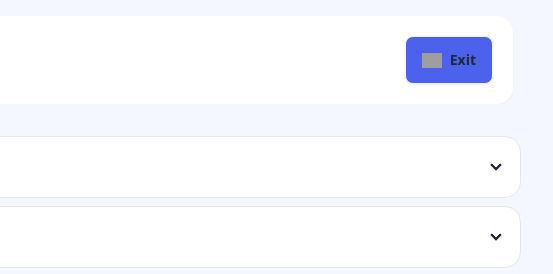
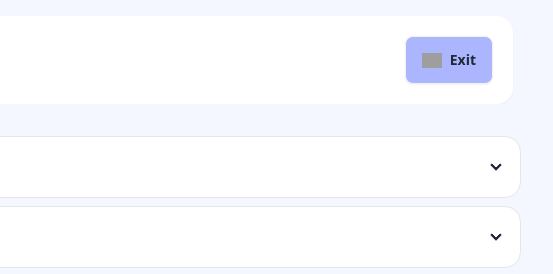
Before and after one commit to TIMIT75E/assigment-5, a plain HTML site: page question.html in a window 1280 px wide. Shown: the top 274 px of the page, 727-1280 px from the left. Drawn offline with nearby package versions, Linux system fonts and the light colour scheme; grey boxes are pictures that could not be loaded.

Commit message:
fix the exit button color

```diff
--- a/question.html
+++ b/question.html
@@ -18,7 +18,7 @@
                 <h1 class="text-3xl">Dev<span class="font-bold">Board</span></h1>
             </div>
             <div class="flex-none gap-7">
-                <a href="./index.html" class="flex btn bg-[#4d62ec]"><img class="w-5" src="https://img.icons8.com/?size=100&id=39vT8RSUxpIY&format=png&color=000000" alt=""> Exit</button>
+                <a href="./index.html" class="flex btn bg-[#abb6ff]"><img class="w-5" src="https://img.icons8.com/?size=100&id=39vT8RSUxpIY&format=png&color=000000" alt=""> Exit</button>
                 </a>
         </div>
     </header>
```
